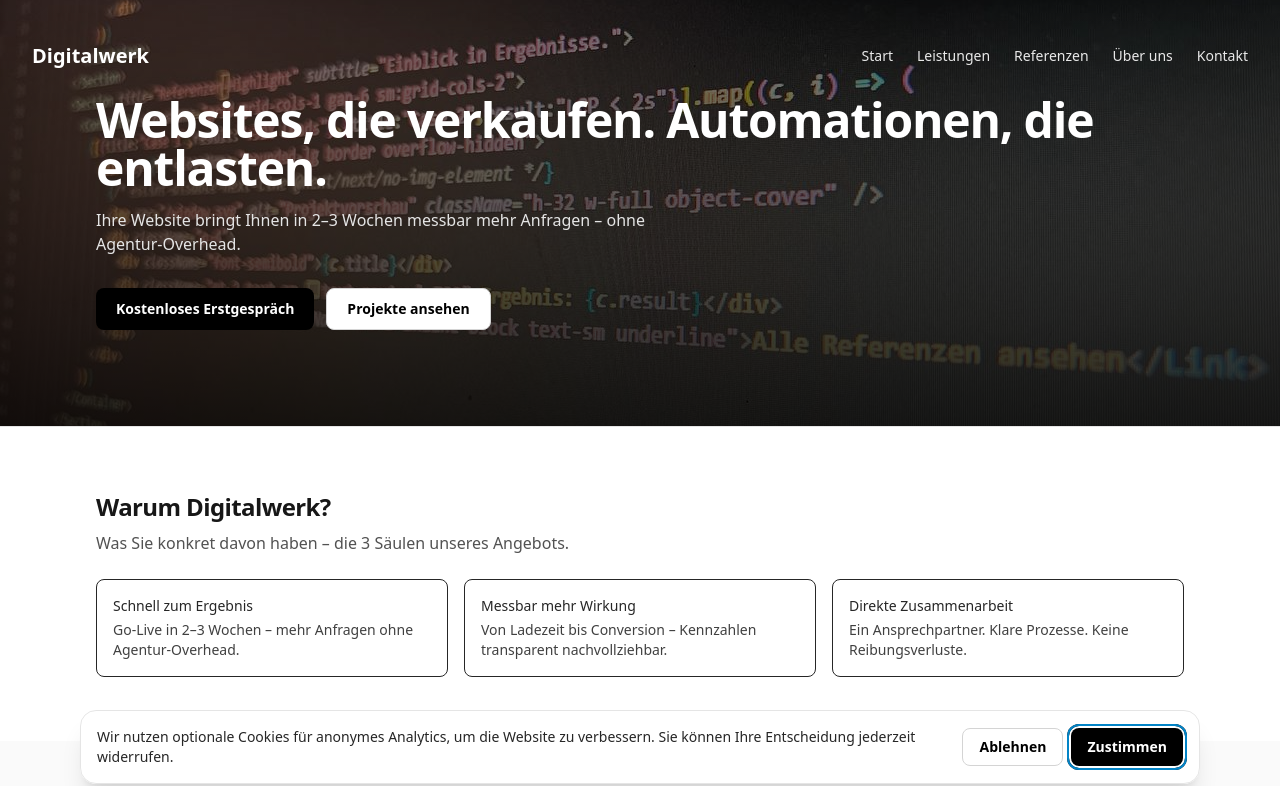
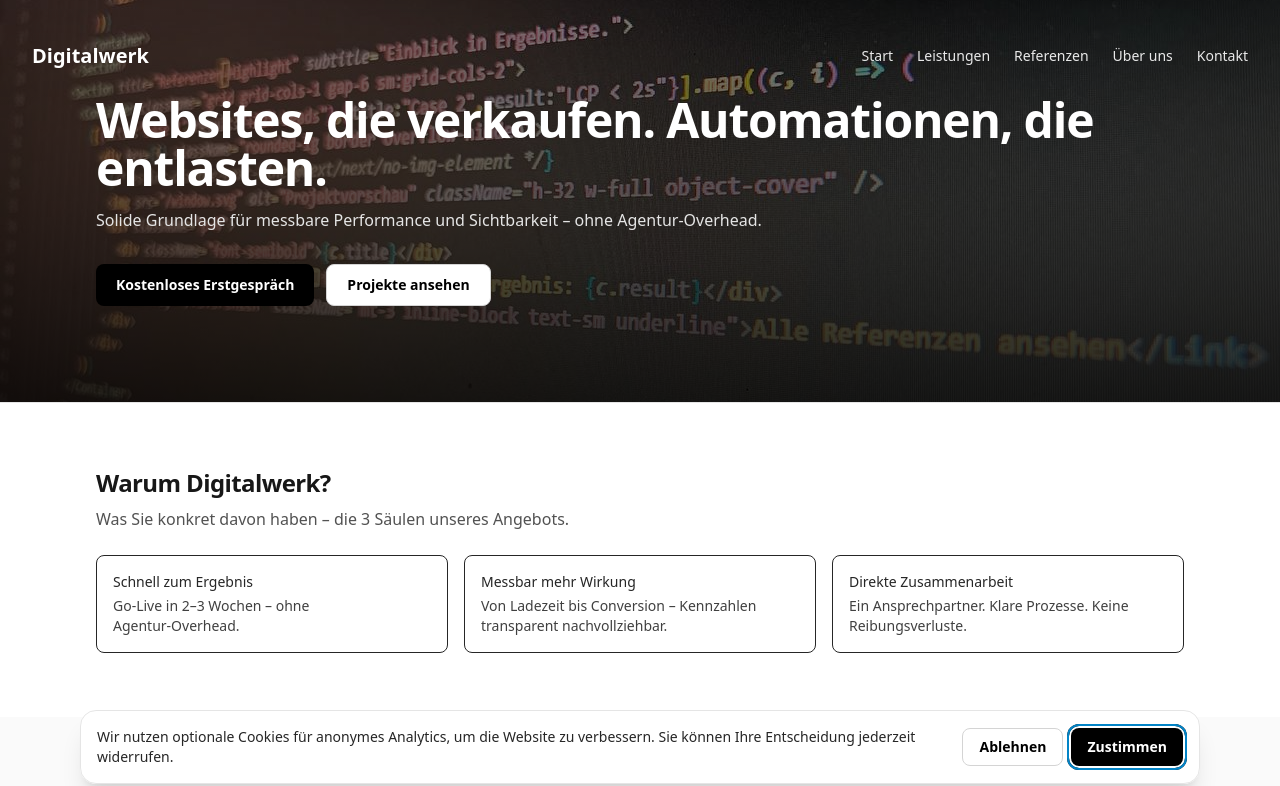
Before and after one commit to Remodops/digitalwerk, a Next.js app: page / in a window 1280 px wide. Shown: the top 786 px of the page. Built offline with nearby package versions, Linux system fonts and the light colour scheme; no server answers.

Commit message:
chore(copy): rechtssichere Formulierungen für Hero, Vorteile und SEO‑Descriptions angepasst

```diff
--- a/src/app/(site)/leistungen/page.tsx
+++ b/src/app/(site)/leistungen/page.tsx
@@ -4,7 +4,7 @@ import { withPageMeta } from "@/lib/seo";
 import { PageHero } from "@/components/shared/PageHero";
 import Link from "next/link";
 
-export const metadata = withPageMeta({ title: "Leistungen", description: "Pakete, Ablauf und Werte – klar strukturiert. Go‑Live in 2–3 Wochen." });
+export const metadata = withPageMeta({ title: "Leistungen", description: "Pakete, Ablauf und Werte – klar strukturiert. Go‑Live in 2–3 Wochen – ohne Agentur‑Overhead." });
 
 export default function Page() {
   const services = [
--- a/src/app/(site)/page.tsx
+++ b/src/app/(site)/page.tsx
@@ -9,7 +9,7 @@ import { withPageMeta } from "@/lib/seo";
 export const dynamic = "force-static";
 export const metadata = withPageMeta({
   title: "Digitalwerk",
-  description: "Go‑Live in 2–3 Wochen: messbar mehr Anfragen ohne Agentur‑Overhead. Klare Prozesse, saubere Technik, starke Ergebnisse.",
+  description: "Go‑Live in 2–3 Wochen: klare Prozesse, saubere Technik und messbare Performance – ohne Agentur‑Overhead.",
 });
 
 export default function Page() {
@@ -20,7 +20,7 @@ export default function Page() {
         <ul className="grid grid-cols-1 gap-4 sm:grid-cols-3 text-sm text-neutral-800">
           <li className="rounded-lg border p-4">
             <div className="font-medium">Schnell zum Ergebnis</div>
-            <p className="mt-1 text-neutral-700">Go‑Live in 2–3 Wochen – mehr Anfragen ohne Agentur‑Overhead.</p>
+            <p className="mt-1 text-neutral-700">Go‑Live in 2–3 Wochen – ohne Agentur‑Overhead.</p>
           </li>
           <li className="rounded-lg border p-4">
             <div className="font-medium">Messbar mehr Wirkung</div>
--- a/src/components/shared/Hero.tsx
+++ b/src/components/shared/Hero.tsx
@@ -22,7 +22,7 @@ export function Hero() {
           Websites, die verkaufen. Automationen, die entlasten.
         </h1>
         <p className="mt-4 max-w-2xl text-neutral-200">
-          Ihre Website bringt Ihnen in 2–3 Wochen messbar mehr Anfragen – ohne Agentur‑Overhead.
+          Solide Grundlage für messbare Performance und Sichtbarkeit – ohne Agentur‑Overhead.
         </p>
         <div className="mt-8 flex flex-wrap gap-3">
           <Link href="/kontakt" className="inline-flex items-center justify-center rounded-lg bg-black px-5 py-2.5 text-sm font-semibold text-white hover:bg-neutral-900 focus:outline-none focus:ring-2 focus:ring-black focus:ring-offset-2">Kostenloses Erstgespräch</Link>
```
